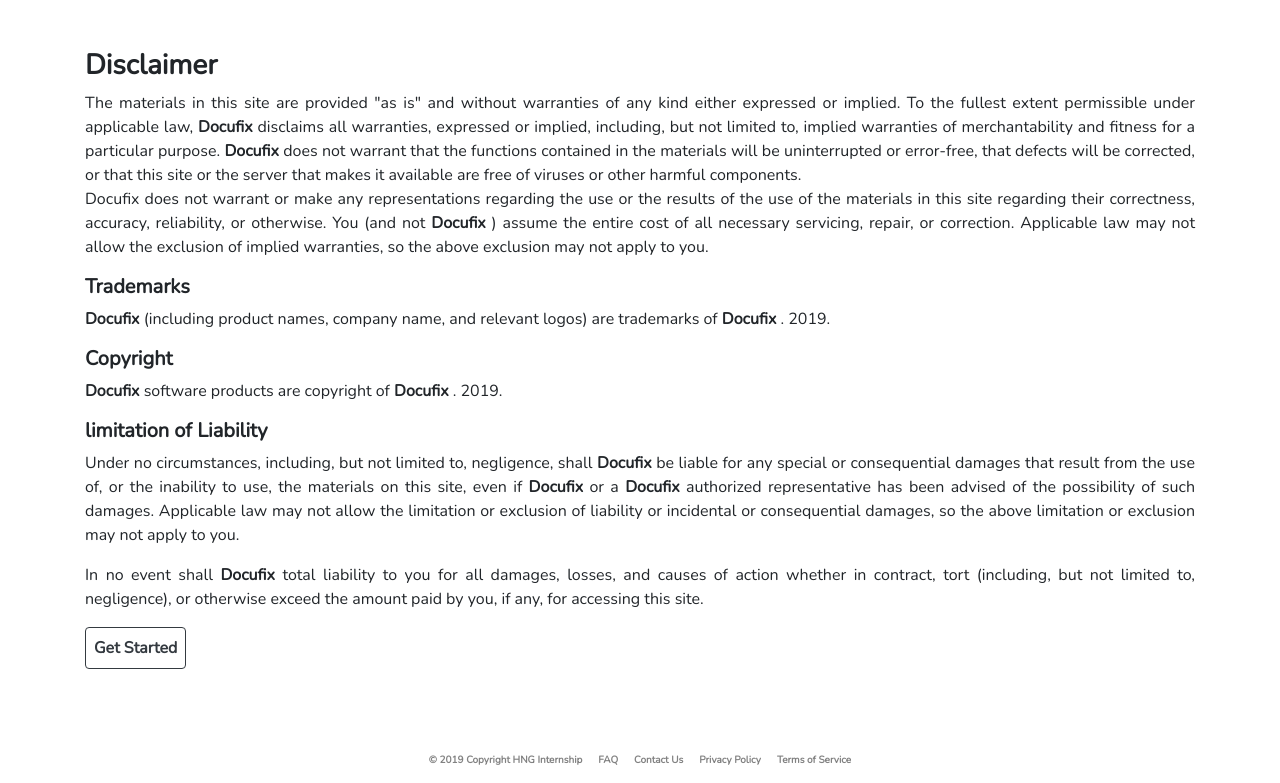
After one commit to ssdanso/Docufix.io, a PHP site: page /disclaimer.html in a window 1280 px wide. The commit adds this page. Shown: the part 325-1108 px from the top of the page. Run offline with PHP 8.4, Linux system fonts and the light colour scheme.

Commit message:
disclaimer page

```diff
--- a/css/header&footer.css
+++ b/css/header&footer.css
@@ -44,7 +44,7 @@
 }
 a:hover{
     transition: 0.5s;
-    color: #3B1F9E !important;
+    color: #3B1F9E;
 }
 .top-nav-collapse {
     background-color: #fff;
--- /dev/null
+++ b/disclaimer.html
@@ -0,0 +1,135 @@
+<!DOCTYPE html>
+<html lang="en">
+<head>
+    <meta charset="utf-8">
+    <meta http-equiv="X-UA-Compatible" content="IE=edge">
+    <title>Docufix | Header & Footer</title>
+    <meta name="description" content="">
+    <meta name="viewport" content="width=device-width, initial-scale=1">
+    <link href="https://fonts.googleapis.com/css?family=Nunito&display=swap" rel="stylesheet">
+    <link rel="stylesheet" type="text/css" href="css/header&footer.css">
+    <link rel="icon" type="image/png" href="https://res.cloudinary.com/thecavemann/image/upload/v1571839870/logo_g4kuoa.png"/>
+    <link rel="stylesheet" href="https://stackpath.bootstrapcdn.com/bootstrap/4.3.1/css/bootstrap.min.css" integrity="sha384-ggOyR0iXCbMQv3Xipma34MD+dH/1fQ784/j6cY/iJTQUOhcWr7x9JvoRxT2MZw1T" crossorigin="anonymous">
+</head>
+<body>
+    <!--Header-->
+    <header>
+        <nav class="navbar navbar-expand-lg navbar-light scrolling-navbar">
+            <a class="navbar-brand px-3" href="#"><img src="https://res.cloudinary.com/kuic/image/upload/v1572602189/docufix/Docufix_Logo_pzbbzi.png" alt="DOCUFIX"></a>
+            <button class="navbar-toggler" type="button" data-toggle="collapse" data-target="#navbarSupportedContent" aria-controls="navbarSupportedContent" aria-expanded="false" aria-label="Toggle navigation">
+                <span class="navbar-toggler-icon"></span>
+            </button>
+
+            <div class="collapse navbar-collapse" id="navbarSupportedContent">
+                <ul class="navbar-nav ml-auto">
+                <li class="nav-item">
+                    <a class="nav-link text-center px-5" href="about_us.html">About Us</a>
+                </li>
+                <li class="nav-item dropdown">
+                    <a class="nav-link dropdown-toggle text-center px-5" href="#" id="navbarDropdown" role="button" data-toggle="dropdown" aria-haspopup="true" aria-expanded="false">
+                    Tools
+                    </a>
+                    <div class="dropdown-menu" aria-labelledby="navbarDropdown">
+                    <a class="dropdown-item text-center" href="#">Compare files</a>
+                    <a class="dropdown-item text-center" href="#">Grammar Check</a>
+                    <a class="dropdown-item text-center" href="#">Check for Duplicates</a>
+                    </div>
+                </li>
+                <li class="nav-item">
+                    <a class="nav-link text-center px-5" href="#">Login</a>
+                </li>
+                <li class="nav-item">
+                    <a class="nav-link text-center px-5" href="#">Get Started</a>
+                </li>
+                </ul>
+            </div>
+        </nav>
+    </header>
+    <!-- Disclaimer area -->
+    <section class="mt-5 mb-5">
+        <div class="container">
+            <div class="row">
+            <div class="col">
+                <h3><strong>Disclaimer</strong> </h1>
+                <p class="text-justify">
+                    The materials in this site are provided "as is" and without warranties of any kind either expressed or implied.
+                    To the fullest extent permissible under applicable law, <strong>Docufix </strong> disclaims all warranties, expressed or implied,
+                    including, but not limited to, implied warranties of merchantability and fitness for a particular purpose. <strong>Docufix </strong>
+                    does not warrant that the functions contained in the materials will be uninterrupted or error-free, that defects will
+                    be corrected, or that this site or the server that makes it available are free of viruses or other harmful components.
+                    <br>
+                    Docufix does not warrant or make any representations regarding the use or the results of the use of the materials in this
+                    site regarding their correctness, accuracy, reliability, or otherwise. You (and not <strong>Docufix </strong>) assume the entire cost of all
+                    necessary servicing, repair, or correction. Applicable law may not allow the exclusion of implied warranties, so the above
+                    exclusion may not apply to you.
+                    <br>
+                </p>
+                <h5> <strong> Trademarks </strong> </h5>
+                <p class="text-justify">
+                    <strong>Docufix </strong> (including product names, company name, and relevant logos) are trademarks of <strong>Docufix </strong>. 2019.
+                </p>
+                <h5> <strong>Copyright</strong></h5>
+                <p>
+                    <strong>Docufix </strong> software products are copyright of <strong>Docufix </strong>. 2019.
+                </p>
+                <h5><strong>limitation of Liability </strong></h5>
+                <p class="text-justify">
+                    Under no circumstances, including, but not limited to, negligence, shall <strong>Docufix </strong> be liable for any special or consequential
+                    damages that result from the use of, or the inability to use, the materials on this site, even if <strong>Docufix </strong> or a <strong>Docufix </strong> authorized
+                    representative has been advised of the possibility of such damages. Applicable law may not allow the limitation or exclusion of
+                    liability or incidental or consequential damages, so the above limitation or exclusion may not apply to you.
+                </p>
+                <p class="text-justify">
+                    In no event shall <strong>Docufix </strong> total liability to you for all damages, losses, and causes of action whether in contract, tort
+                    (including, but not limited to, negligence), or otherwise exceed the amount paid by you, if any, for accessing this site.
+                </p>
+                <a href="" class="btn p-2 btn-outline-dark" style="font-weight: bold; margin-bottom:20px;">Get Started</a>
+            </div>
+            </div>
+        </div>
+    </section>
+
+
+     <!--Footer-->
+     <footer id="footer">
+            <nav class="navbar navbar-expand-lg navbar-light justify-content-center small">
+              <div>
+                <ul class="navbar-nav mr-auto ">
+                  <li class="nav-item">
+                    <a class="nav-link text-center" href="#">&copy; 2019 Copyright HNG Internship</a>
+                  </li>
+                  <li class="nav-item">
+                    <a class="nav-link text-center" href="faq.html">FAQ</a>
+                  </li>
+                  <li class="nav-item">
+                    <a class="nav-link text-center" href="#">Contact Us</a>
+                  </li>
+                  <li class="nav-item">
+                      <a class="nav-link text-center" href="privacy.html">Privacy Policy</a>
+                  </li>
+                  <li class="nav-item">
+                    <a class="nav-link text-center" href="#">Terms of Service</a>
+                  </li>
+                </ul>
+              </div>
+            </nav>
+      </footer>
+      <script src="https://code.jquery.com/jquery-3.3.1.slim.min.js" integrity="sha384-q8i/X+965DzO0rT7abK41JStQIAqVgRVzpbzo5smXKp4YfRvH+8abtTE1Pi6jizo" crossorigin="anonymous"></script>
+      <script src="https://cdnjs.cloudflare.com/ajax/libs/popper.js/1.14.7/umd/popper.min.js" integrity="sha384-UO2eT0CpHqdSJQ6hJty5KVphtPhzWj9WO1clHTMGa3JDZwrnQq4sF86dIHNDz0W1" crossorigin="anonymous"></script>
+      <script src="https://stackpath.bootstrapcdn.com/bootstrap/4.3.1/js/bootstrap.min.js" integrity="sha384-JjSmVgyd0p3pXB1rRibZUAYoIIy6OrQ6VrjIEaFf/nJGzIxFDsf4x0xIM+B07jRM" crossorigin="anonymous"></script>
+      <script>
+        var SCROLLING_NAVBAR_OFFSET_TOP = 50;
+            $(window).on("scroll", function() {
+            var $navbar = $(".navbar");
+
+            if ($navbar.length) {
+            if ($navbar.offset().top > SCROLLING_NAVBAR_OFFSET_TOP) {
+                $(".scrolling-navbar").addClass("top-nav-collapse");
+            } else {
+                $(".scrolling-navbar").removeClass("top-nav-collapse");
+            }
+            }
+            });
+      </script>
+</body>
+</html>
```
